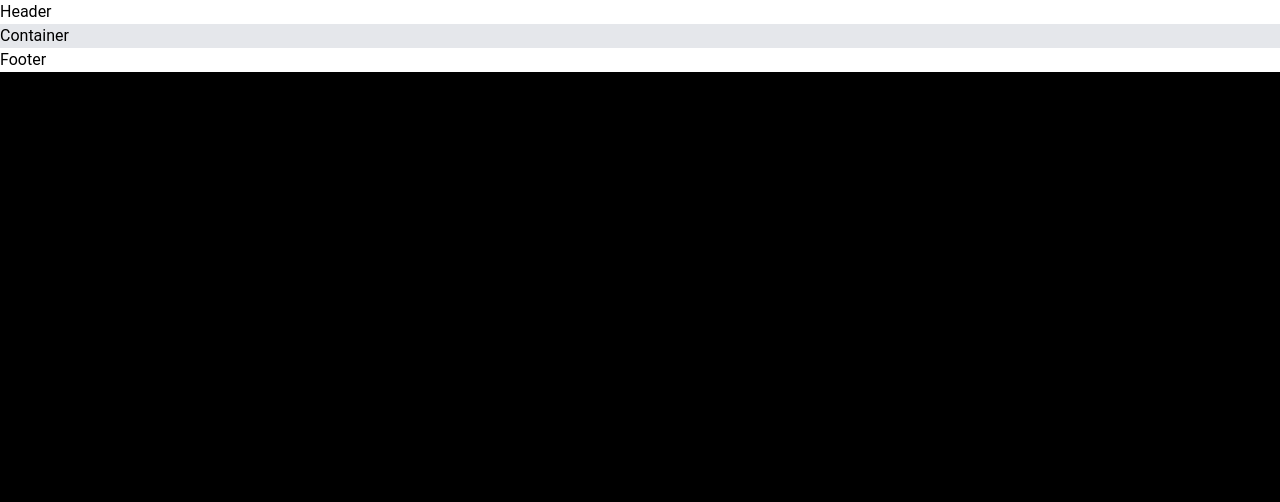
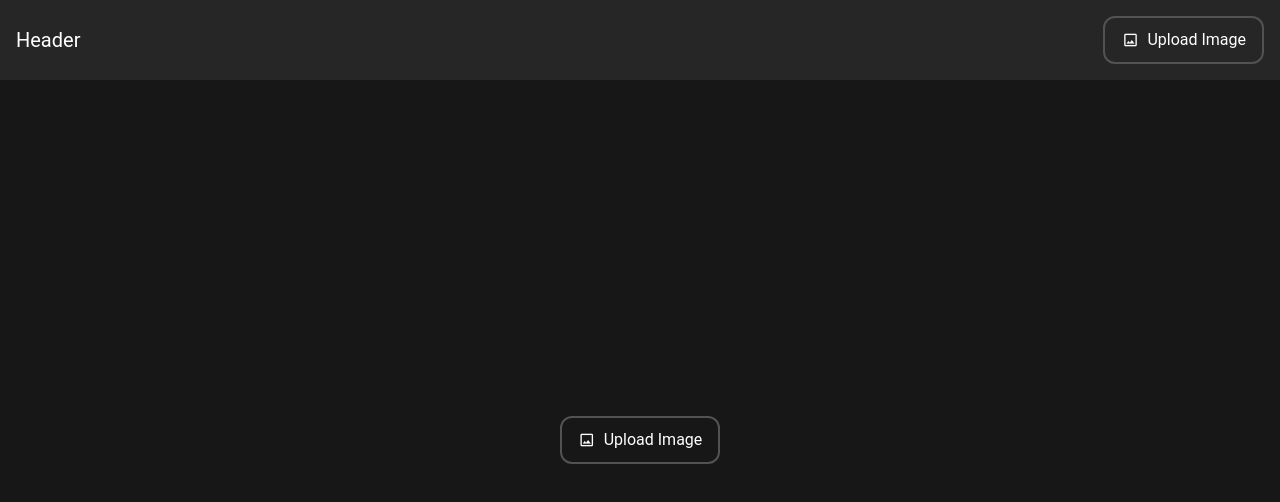
Before and after one commit to oguzhanbayoglu/React-ColorPicker, a React (Create React App) app: page / in a window 1280 px wide. Shown: the top 502 px of the page. Built offline with nearby package versions, Linux system fonts and the light colour scheme.

Commit message:
functions

```diff
--- a/package.json
+++ b/package.json
@@ -6,6 +6,7 @@
     "@testing-library/jest-dom": "^5.17.0",
     "@testing-library/react": "^13.4.0",
     "@testing-library/user-event": "^13.5.0",
+    "colorthief": "^2.4.0",
     "react": "^18.2.0",
     "react-dom": "^18.2.0",
     "react-scripts": "5.0.1",
--- a/public/index.html
+++ b/public/index.html
@@ -9,35 +9,15 @@
       name="description"
       content="Web site created using create-react-app"
     />
-    <link rel="apple-touch-icon" href="%PUBLIC_URL%/logo192.png" />
-    <!--
-      manifest.json provides metadata used when your web app is installed on a
-      user's mobile device or desktop. See https://developers.google.com/web/fundamentals/web-app-manifest/
-    -->
     <link rel="manifest" href="%PUBLIC_URL%/manifest.json" />
-    <!--
-      Notice the use of %PUBLIC_URL% in the tags above.
-      It will be replaced with the URL of the `public` folder during the build.
-      Only files inside the `public` folder can be referenced from the HTML.
-
-      Unlike "/favicon.ico" or "favicon.ico", "%PUBLIC_URL%/favicon.ico" will
-      work correctly both with client-side routing and a non-root public URL.
-      Learn how to configure a non-root public URL by running `npm run build`.
-    -->
+    <link
+      rel="stylesheet"
+      href="https://fonts.googleapis.com/css2?family=Material+Symbols+Outlined:opsz,wght,FILL,GRAD@20..48,100..700,0..1,-50..200"
+    />
     <title>React App</title>
   </head>
   <body>
     <noscript>You need to enable JavaScript to run this app.</noscript>
     <div id="root"></div>
-    <!--
-      This HTML file is a template.
-      If you open it directly in the browser, you will see an empty page.
-
-      You can add webfonts, meta tags, or analytics to this file.
-      The build step will place the bundled scripts into the <body> tag.
-
-      To begin the development, run `npm start` or `yarn start`.
-      To create a production bundle, use `npm run build` or `yarn build`.
-    -->
   </body>
 </html>
--- a/src/App.jsx
+++ b/src/App.jsx
@@ -1,14 +1,61 @@
-import Header from "./components/Header";
-import Container from "./components/Container";
-import Footer from "./components/Footer";
-function App() {
+import React, { useState } from "react";
+import ColorThief from "colorthief";
+import ImageDisplay from "./components/ImageDisplay";
+
+const App = () => {
+  const [uploadedImage, setUploadedImage] = useState(null);
+  const [colorPalette, setPalette] = useState(null);
+  const [dominantColor, setDominantColor] = useState(null);
+
+  const uploadImage = (e) => {
+    const file = e.target.files[0];
+    const reader = new FileReader();
+
+    reader.onload = async (event) => {
+      const img = new Image();
+
+      img.onload = () => {
+        const colorThief = new ColorThief();
+        const colorPalette = colorThief.getPalette(img, 10);
+        setUploadedImage(event.target.result);
+        setPalette(colorPalette);
+        console.log(colorPalette);
+      };
+      img.src = event.target.result;
+    };
+
+    reader.readAsDataURL(file);
+  };
+
   return (
-    <div className="App bg-black h-full">
-      <Header />
-      <Container />
-      <Footer />
+    <div className="h-full min-h-full flex flex-col">
+      <header className="bg-neutral-800 text-white flex justify-between items-center p-4">
+        <h1 className=" text-xl ">Header</h1>
+        <div className="flex items-center justify-center">
+          <label
+            htmlFor="file"
+            className="p-2 px-4 rounded-xl  border-2 border-neutral-600 cursor-pointer"
+          >
+            <div className="flex items-center justify-between gap-2">
+              <span className="material-symbols-outlined text-lg">image</span>
+              <p>Upload Image</p>
+            </div>
+          </label>
+          <input hidden type="file" id="file" onChange={uploadImage} />
+        </div>
+      </header>
+
+      <main className=" bg-neutral-900 text-white flex justify-center items-center flex-[1] h-full">
+        <div>
+          <ImageDisplay
+            uploadImage={uploadImage}
+            uploadedImage={uploadedImage}
+            colorPalette={colorPalette}
+          />
+        </div>
+      </main>
     </div>
   );
-}
+};
 
 export default App;
--- a/src/components/Container.jsx
+++ /dev/null
@@ -1,7 +0,0 @@
-import React from "react";
-
-const Container = () => {
-  return <div className=" bg-gray-200 ">Container</div>;
-};
-
-export default Container;
--- a/src/components/Footer.jsx
+++ /dev/null
@@ -1,7 +0,0 @@
-import React from "react";
-
-const Footer = () => {
-  return <div className="bg-white">Footer</div>;
-};
-
-export default Footer;
--- a/src/components/Header.jsx
+++ /dev/null
@@ -1,7 +0,0 @@
-import React from "react";
-
-const Header = () => {
-  return <div className="bg-red bg-white ">Header</div>;
-};
-
-export default Header;
--- /dev/null
+++ b/src/components/ImageDisplay.jsx
@@ -0,0 +1,46 @@
+import React from "react";
+
+const ImageDisplay = ({ uploadedImage, colorPalette, uploadImage }) => {
+  return (
+    <div className="h-full flex flex-col items-center justify-center">
+      {uploadedImage ? (
+        <div className="flex flex-col items-center justify-center">
+          <img
+            className="h-[50vh] w-[50vw] border-2 border-white rounded-2xl overflow-hidden object-cover"
+            src={uploadedImage}
+            alt="uploaded"
+          />
+          <div className="flex gap-4">
+            {colorPalette.map((color, index) => {
+              const colorStr = color.join(",");
+              console.log(colorStr);
+              return (
+                <div
+                  style={{ backgroundColor: `rgb(${colorStr})` }}
+                  className="h-16 w-16 rounded-full"
+                ></div>
+              );
+            })}
+          </div>
+        </div>
+      ) : (
+        <div className="flex items-center justify-center">
+          <label
+            htmlFor="file"
+            className="p-2 px-4 rounded-xl  border-2 border-neutral-600 cursor-pointer"
+          >
+            <div className="flex items-center justify-between gap-2">
+              <span className="material-symbols-outlined text-lg">image</span>
+              <p>Upload Image</p>
+            </div>
+          </label>
+          <input hidden type="file" id="file" onChange={uploadImage} />
+        </div>
+      )}
+    </div>
+  );
+};
+
+export default ImageDisplay;
+
+//className={`h-4 w-4 bg-[rgb(${color[0]},1,1)]`}
```
Also changed, not shown: 1 other file (tests, documents, lock files or other folders).
